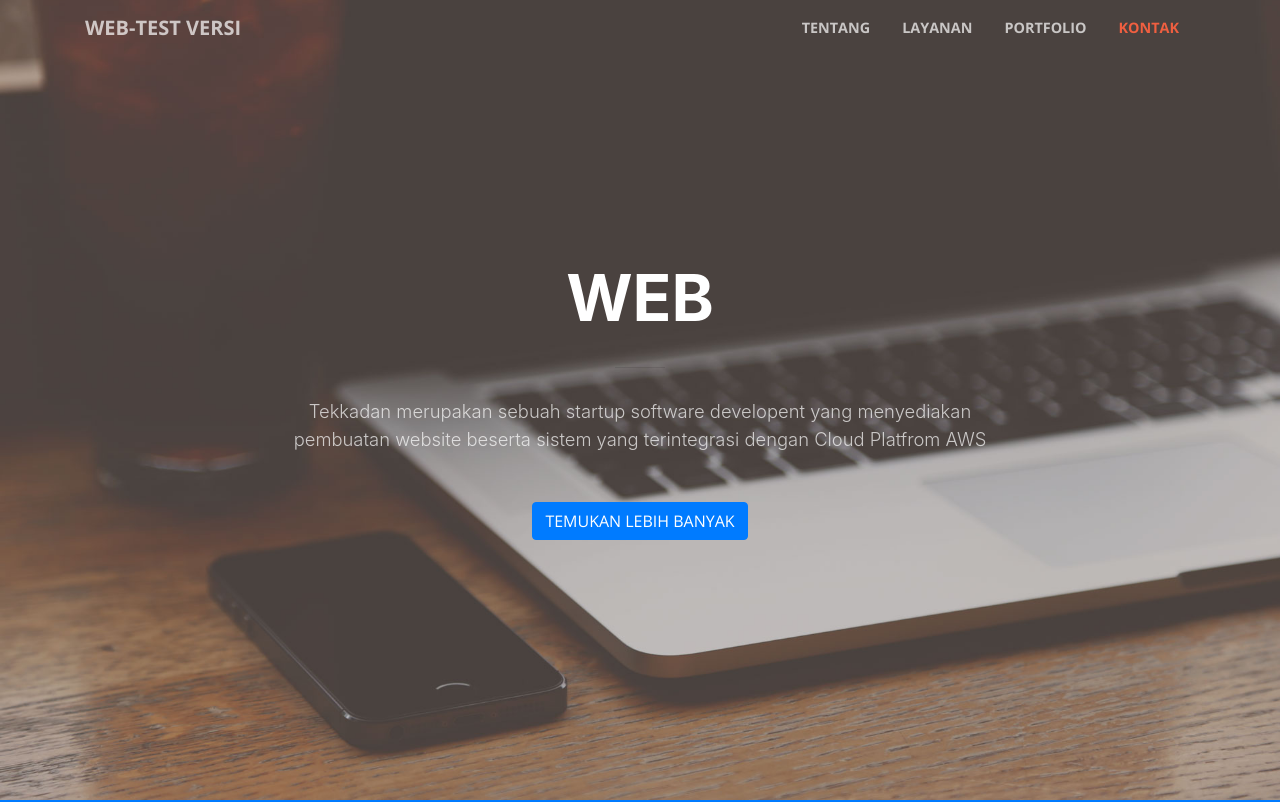
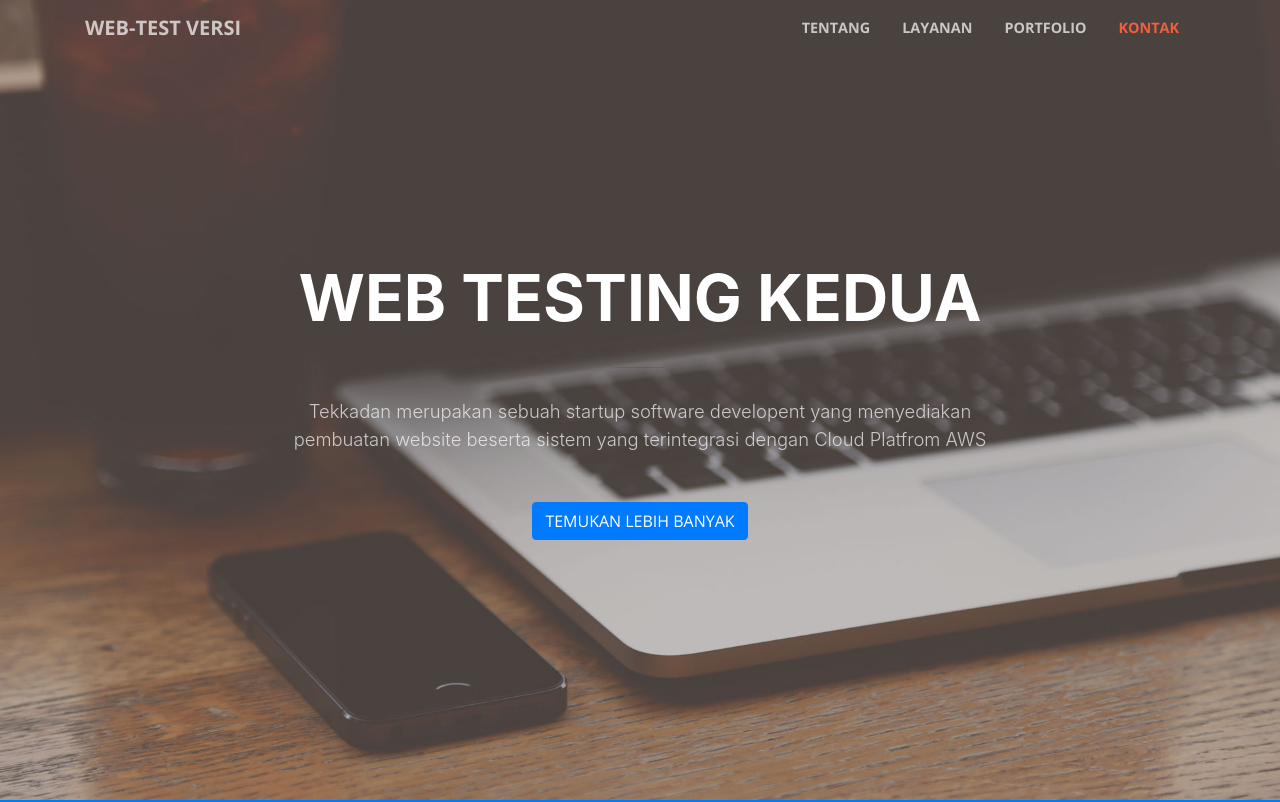
Before and after one commit to indrapurnomo/web-test, a website with bundled scripts: page index.html in a window 1280 px wide. Shown: the top 802 px of the page. Built offline with nearby package versions, Linux system fonts and the light colour scheme.

Commit message:
Update index.html

```diff
--- a/index.html
+++ b/index.html
@@ -59,7 +59,7 @@
       <div class="row">
         <div class="col-lg-10 mx-auto">
           <h1 class="text-uppercase">
-            <strong>WEB</strong>
+            <strong>WEB testing kedua</strong>
           </h1>
           <hr>
         </div>
```
